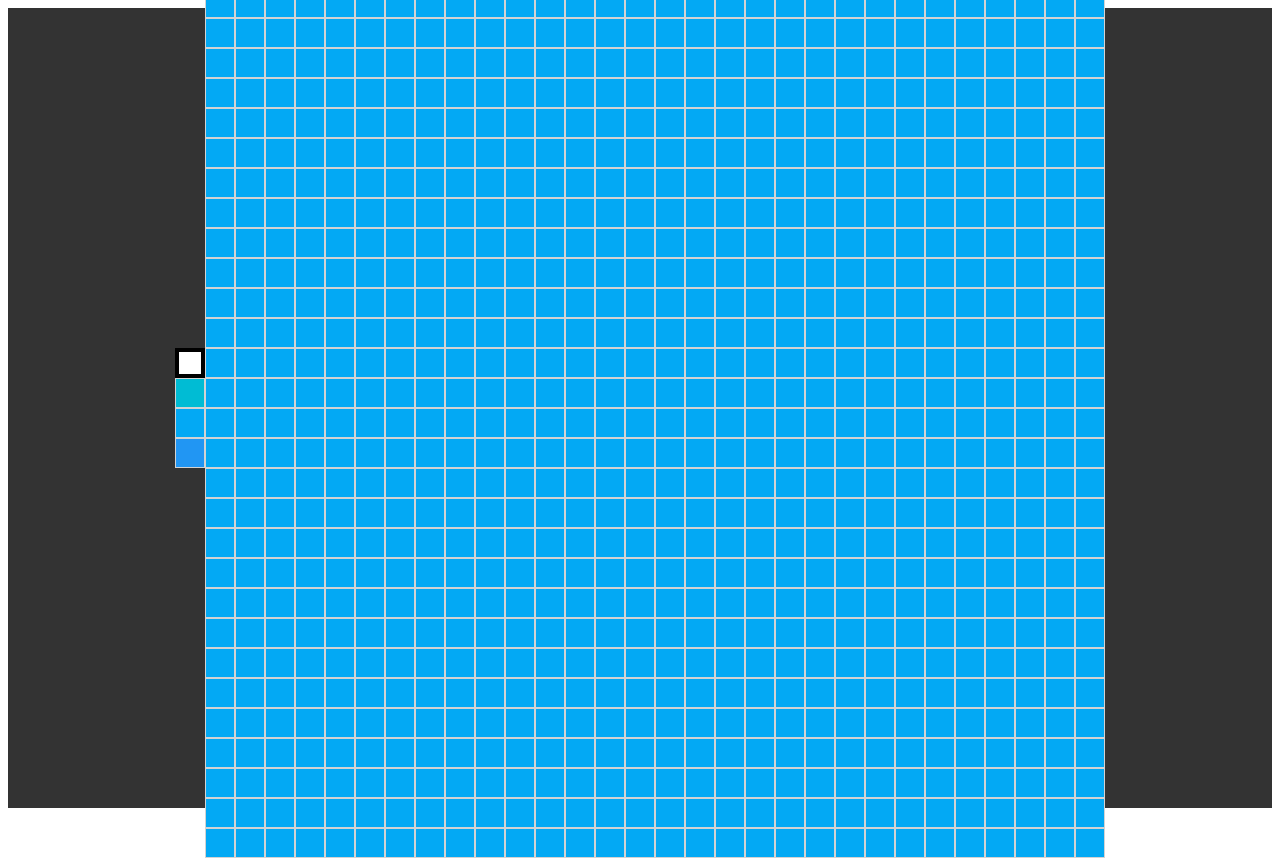
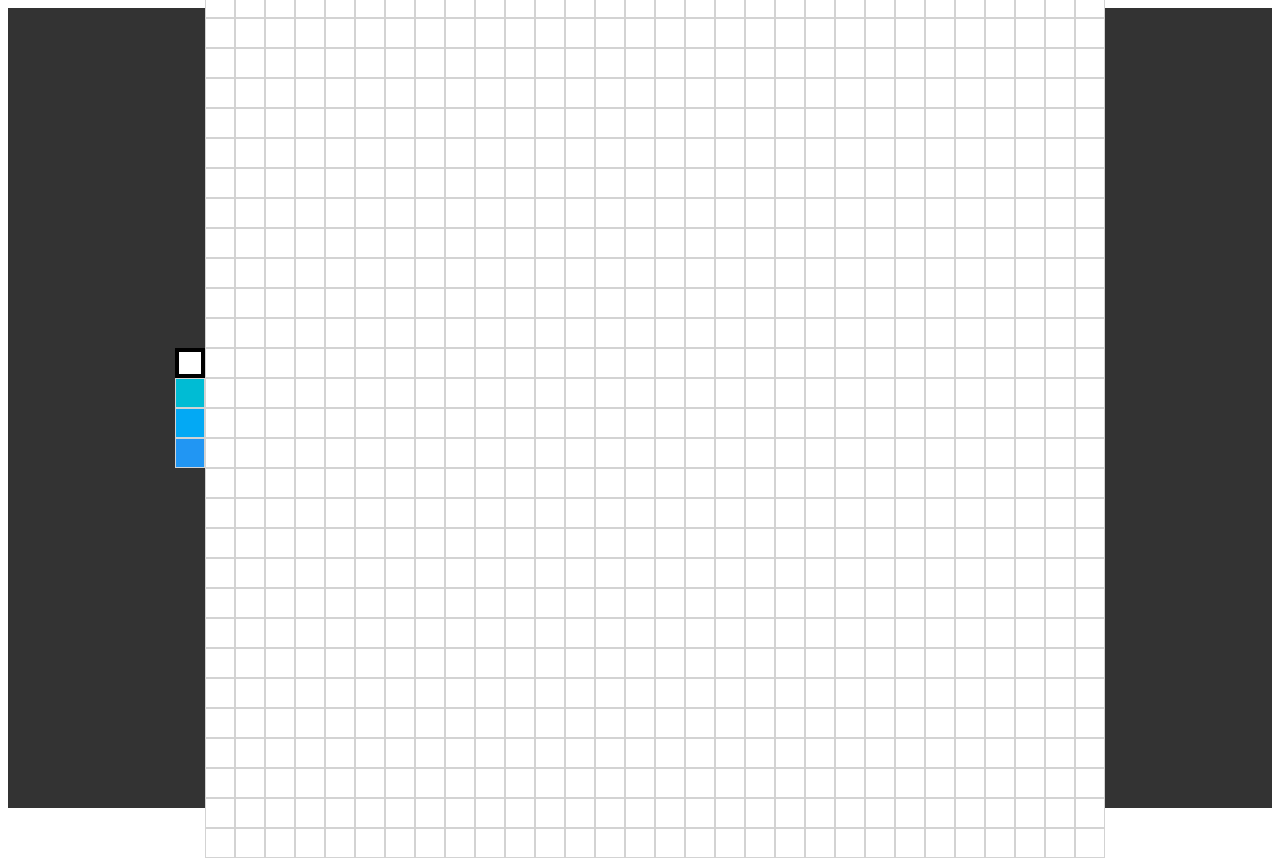
Before and after one commit to copev313/vue-pixel-drawing-app, a Vue app: page / in a window 1280 px wide. Built offline with nearby package versions, Linux system fonts and the light colour scheme.

Commit message:
Step Before Final Looks

```diff
--- a/src/App.vue
+++ b/src/App.vue
@@ -1,7 +1,7 @@
 <template>
   <div id="app">
     <ColorPicker :color="color"/>
-    <Canvas/>
+    <Canvas :pixels="pixels"/>
   </div>
 </template>
 
@@ -9,11 +9,16 @@
 import Canvas from "./components/Canvas";
 import ColorPicker from "./components/ColorPicker";
 
+const defaultColor = "white";
+
 export default {
   name: "App",
   data: function() {
     return {
-      color: "white"
+      color: defaultColor,
+      pixels: Array(30 * 30)
+        .fill()
+        .map(() => defaultColor)
     };
   },
   components: {
@@ -21,8 +26,8 @@
     ColorPicker
   },
   mounted() {
-    this.$root.$on("updatecolor", color => {
-      this.color = color;
+    this.$root.$on("clickedpixel", index => {
+      this.pixels.splice(index, 1, this.color);
     });
   }
 };
--- a/src/components/Canvas.vue
+++ b/src/components/Canvas.vue
@@ -1,6 +1,6 @@
 <template>
   <div class="canvas">
-    <Pixel v-for="n in 30*30" color="blue"/>
+    <Pixel isInCanvas v-for="(color, index) in pixels" :key="index" :index="index" :color="color"/>
   </div>
 </template>
 
@@ -11,6 +11,9 @@
   name: "Canvas",
   components: {
     Pixel
+  },
+  props: {
+    pixels: Array
   }
 };
 </script>
--- a/src/components/ColorPicker.vue
+++ b/src/components/ColorPicker.vue
@@ -1,9 +1,9 @@
 <template>
   <div>
-    <Pixel interactive color="white" :current="color == 'white' ? true : false"/>
-    <Pixel interactive color="lightblue" :current="color == 'lightblue' ? true : false"/>
-    <Pixel interactive color="blue" :current="color == 'blue' ? true : false"/>
-    <Pixel interactive color="darkblue" :current="color == 'darkblue' ? true : false"/>
+    <Pixel isInColorPicker color="white" :current="color == 'white' ? true : false"/>
+    <Pixel isInColorPicker color="lightblue" :current="color == 'lightblue' ? true : false"/>
+    <Pixel isInColorPicker color="blue" :current="color == 'blue' ? true : false"/>
+    <Pixel isInColorPicker color="darkblue" :current="color == 'darkblue' ? true : false"/>
   </div>
 </template>
 
--- a/src/components/Pixel.vue
+++ b/src/components/Pixel.vue
@@ -1,8 +1,5 @@
 <template>
-  <div
-    @click="interactive && changeColor(color)"
-    :class="['pixel', color, current ? 'current' : '']"
-  ></div>
+  <div @click="handleClick" :class="['pixel', color, current ? 'current' : '']"></div>
 </template>
 
 <script>
@@ -11,11 +8,18 @@
   props: {
     color: String,
     current: Boolean,
-    interactive: Boolean
+    isInColorPicker: Boolean,
+    isInCanvas: Boolean,
+    index: Number
   },
   methods: {
-    changeColor: function(color) {
-      this.$root.$emit("updatecolor", color);
+    handleClick: function() {
+      if (this.isInColorPicker) {
+        this.$root.$emit("updatecolor", this.color);
+      }
+      if (this.isInCanvas) {
+        this.$root.$emit("clickedpixel", this.index);
+      }
     }
   }
 };
```
Also changed, not shown: index.html (added, +13 -0 lines).
